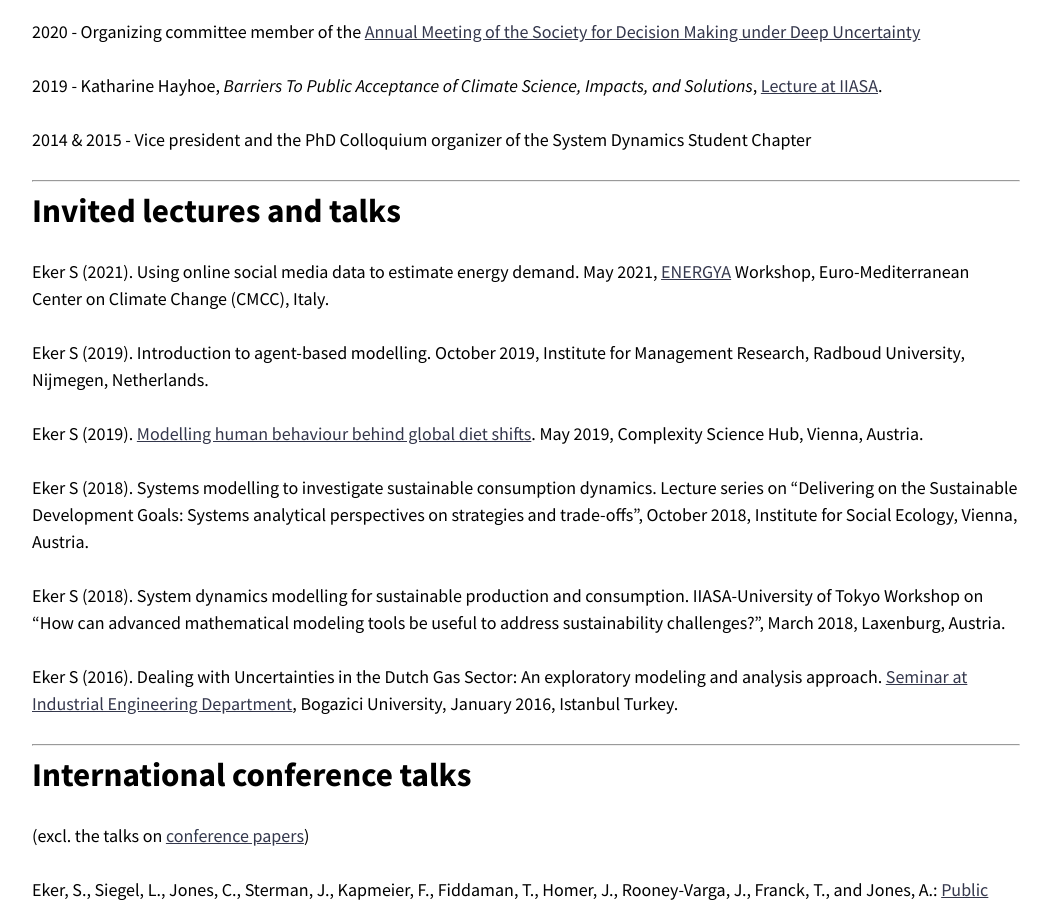
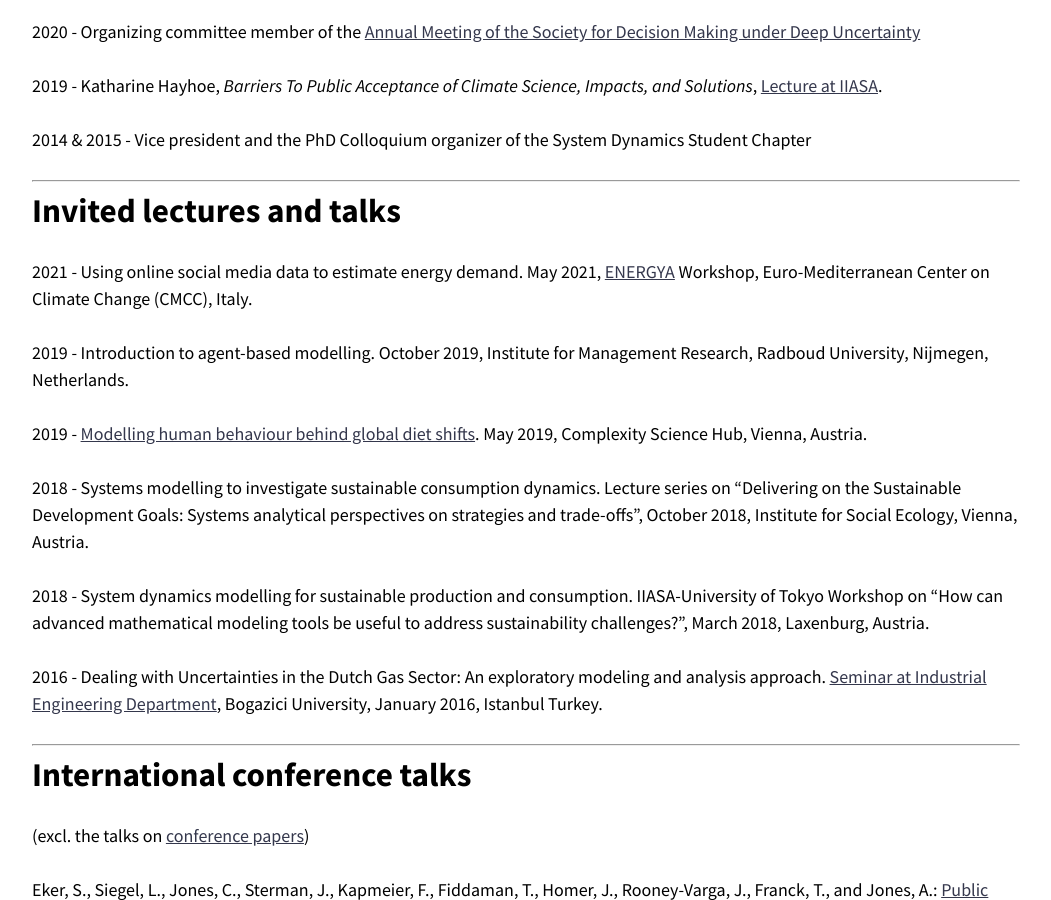
Before and after one commit to sibeleker/sibeleker.github.io, a Jekyll site: the page built from outreach.md, in a window 1280 px wide and 900 px high, scrolled down 1151 px. Shown: the whole window, without its empty margins (114-1165 px from the left). Built offline with Jekyll 4.4.1, drawn with Linux system fonts in a browser that asks for light colours; nearby versions of some CDN libraries.

Commit message:
Update outreach.md

```diff
--- a/outreach.md
+++ b/outreach.md
@@ -28,17 +28,17 @@ layout: page
 
 # Invited lectures and talks
 
-Eker S (2021). Using online social media data to estimate energy demand. May 2021, [ENERGYA](http://www.energy-a.eu/) Workshop, Euro-Mediterranean Center on Climate Change (CMCC), Italy.
+2021 - Using online social media data to estimate energy demand. May 2021, [ENERGYA](http://www.energy-a.eu/) Workshop, Euro-Mediterranean Center on Climate Change (CMCC), Italy.
 
-Eker S (2019). Introduction to agent-based modelling. October 2019, Institute for Management Research, Radboud University, Nijmegen, Netherlands.
+2019 - Introduction to agent-based modelling. October 2019, Institute for Management Research, Radboud University, Nijmegen, Netherlands.
 
-Eker S (2019). [Modelling human behaviour behind global diet shifts](https://www.csh.ac.at/event/csh-talk-by-sibel-eker/). May 2019, Complexity Science Hub, Vienna, Austria.
+2019 - [Modelling human behaviour behind global diet shifts](https://www.csh.ac.at/event/csh-talk-by-sibel-eker/). May 2019, Complexity Science Hub, Vienna, Austria.
 
-Eker S (2018). Systems modelling to investigate sustainable consumption dynamics. Lecture series on “Delivering on the Sustainable Development Goals: Systems analytical perspectives on strategies and trade-offs”, October 2018, Institute for Social Ecology, Vienna, Austria.
+2018 - Systems modelling to investigate sustainable consumption dynamics. Lecture series on “Delivering on the Sustainable Development Goals: Systems analytical perspectives on strategies and trade-offs”, October 2018, Institute for Social Ecology, Vienna, Austria.
 
-Eker S (2018). System dynamics modelling for sustainable production and consumption. IIASA-University of Tokyo Workshop on "How can advanced mathematical modeling tools be useful to address sustainability challenges?", March 2018, Laxenburg, Austria.
+2018 - System dynamics modelling for sustainable production and consumption. IIASA-University of Tokyo Workshop on "How can advanced mathematical modeling tools be useful to address sustainability challenges?", March 2018, Laxenburg, Austria.
 
-Eker S (2016). Dealing with Uncertainties in the Dutch Gas Sector: An exploratory modeling and analysis approach. [Seminar at Industrial Engineering Department](http://www.ie.boun.edu.tr/?q=events/seminar-january-11-2016), Bogazici University, January 2016, Istanbul Turkey.
+2016 - Dealing with Uncertainties in the Dutch Gas Sector: An exploratory modeling and analysis approach. [Seminar at Industrial Engineering Department](http://www.ie.boun.edu.tr/?q=events/seminar-january-11-2016), Bogazici University, January 2016, Istanbul Turkey.
 
 -------------------
 
```
